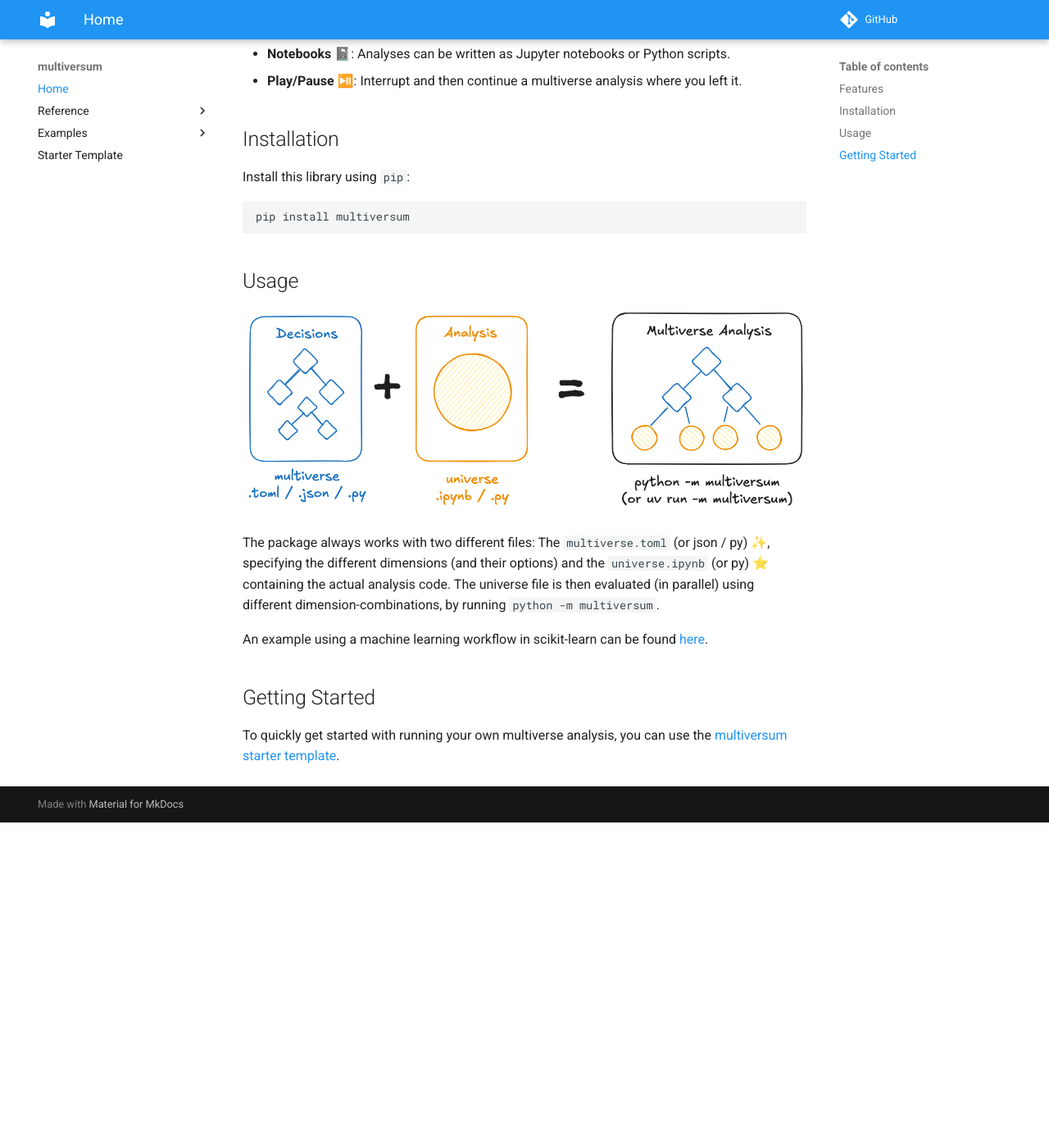
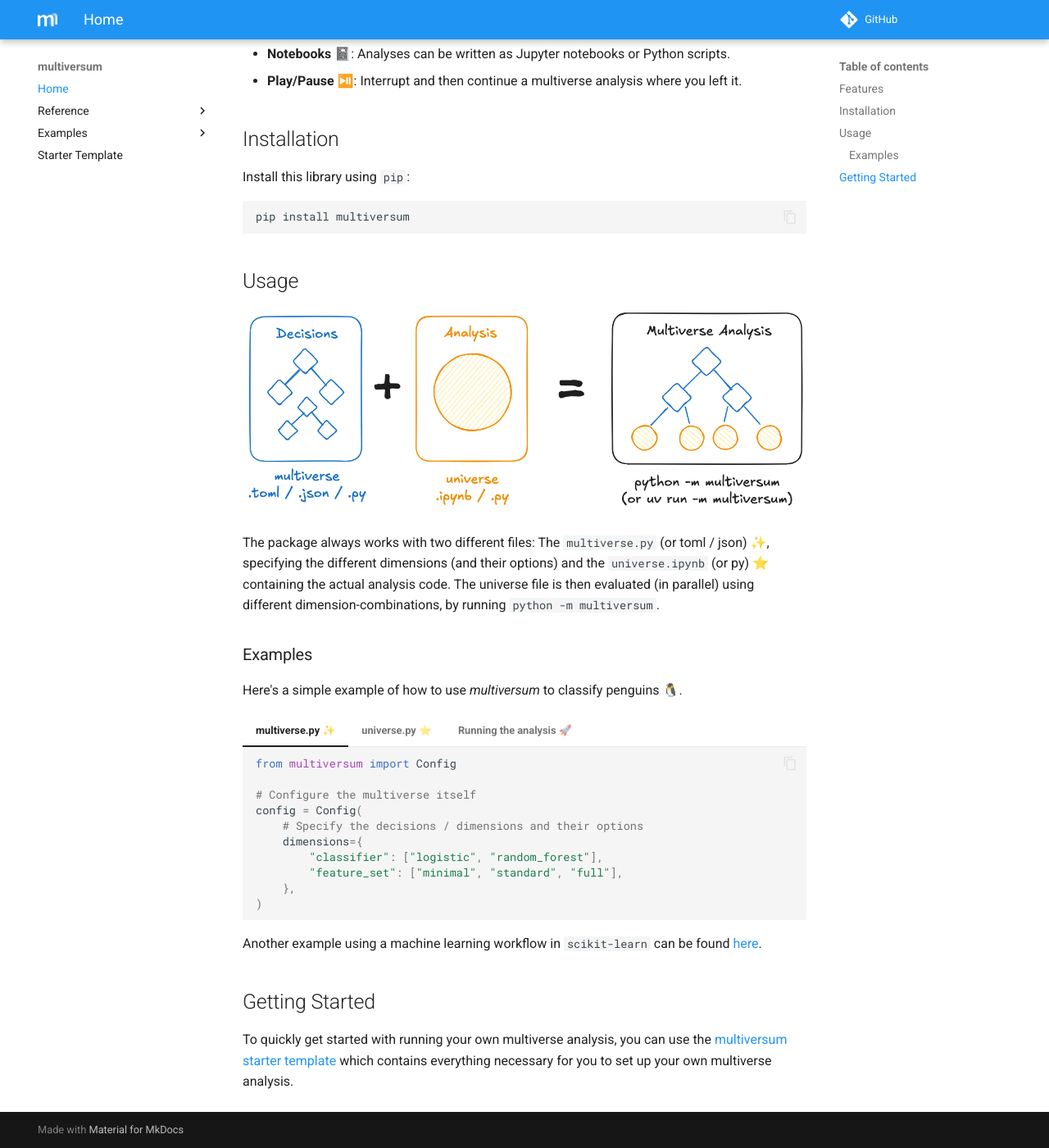
Before and after one commit to jansim/multiversum, an MkDocs documentation site: the page built from docs/index.md, in a window 1280 px wide and 1400 px high, scrolled down 530 px. Shown: the whole window at 82% size. Built offline with MkDocs 1.6.1 and Material for MkDocs 9.7.7, drawn with Linux system fonts in a browser that asks for light colours; comment, search, counter and statistics services are not loaded; before the commit the page ends 1533 px from its top, so only the background shows below that.

Commit message:
Update docs: Add code example and proper favicons (#28)
* Use `mkdocs-click` to generate docs for the CLI

* Add code exampe to docs home

* Update favicon and small logo

````diff
--- a/docs/index.md
+++ b/docs/index.md
@@ -9,7 +9,7 @@
   <img alt="multiversum logo" src="assets/logo.svg" width="60%" align="center">
 </p>
 
-`multiversum` is a package designed to make it easy to conduct multiverse analyses in Python. The package is intended to seemlessly integrate into a normal analysis or ML workflow and can also be added to an existing pipeline.
+_multiversum_ is a package designed to make it easy to conduct multiverse analyses in Python. The package is intended to seemlessly integrate into a normal analysis or ML workflow and can also be added to an existing pipeline.
 
 ### Features
 
@@ -29,10 +29,109 @@ pip install multiversum
 
 ![Illustration of how to conduct a multiverse analysis using multiversum.](./assets/multiverse-analysis.excalidraw.png)
 
-The package always works with two different files: The `multiverse.toml` (or json / py) ✨️, specifying the different dimensions (and their options) and the `universe.ipynb` (or py) ⭐️ containing the actual analysis code. The universe file is then evaluated (in parallel) using different dimension-combinations, by running `python -m multiversum`.
+The package always works with two different files: The `multiverse.py` (or toml / json) ✨️, specifying the different dimensions (and their options) and the `universe.ipynb` (or py) ⭐️ containing the actual analysis code. The universe file is then evaluated (in parallel) using different dimension-combinations, by running `python -m multiversum`.
 
-An example using a machine learning workflow in scikit-learn can be found [here](../examples/scikit-learn--simple/).
+### Examples
+
+Here's a simple example of how to use _multiversum_ to classify penguins 🐧.
+
+=== "multiverse.py ✨️"
+
+    ```python
+    from multiversum import Config
+
+    # Configure the multiverse itself
+    config = Config(
+        # Specify the decisions / dimensions and their options
+        dimensions={
+            "classifier": ["logistic", "random_forest"],
+            "feature_set": ["minimal", "standard", "full"],
+        },
+    )
+    ```
+
+=== "universe.py ⭐️"
+
+    ```python
+    # Implement the actual analysis
+
+    import pandas as pd
+    from sklearn.linear_model import LogisticRegression
+    from sklearn.ensemble import RandomForestClassifier
+    from sklearn.model_selection import train_test_split
+    from sklearn.metrics import accuracy_score
+    from multiversum import Universe
+
+    # Initialize the Universe with example settings for development
+    # These will automatically be overwritten by multiversum in the analysis
+    universe = Universe(settings = {
+        # Automatically overwritten
+        "classifier": "logistic",
+        "feature_set": "standard",
+    })
+    seed = universe.seed
+
+    # Load the data
+    df = pd.read_csv("https://raw.githubusercontent.com/allisonhorst/palmerpenguins/main/inst/extdata/penguins.csv")
+
+    # Prepare data based on feature_set dimension
+    X = None
+    if universe.dimensions["feature_set"] == "minimal":
+        X = df[["flipper_length_mm"]]
+    elif universe.dimensions["feature_set"] == "standard":
+        X = df[["flipper_length_mm", "bill_length_mm"]]
+    elif universe.dimensions["feature_set"] == "full":
+        X = df[["flipper_length_mm", "bill_length_mm", "bill_depth_mm"]]
+
+    y = df["species"]
+
+    # Split data
+    X_train, X_test, y_train, y_test = train_test_split(X, y, test_size=0.2, random_state=seed)
+
+    # Choose classifier based on dimension
+    model = None
+    if universe.dimensions["classifier"] == "logistic":
+        model = LogisticRegression(random_state=seed)
+    elif universe.dimensions["classifier"] == "random_forest":
+        model = RandomForestClassifier(random_state=seed)
+
+    # Train model
+    model.fit(X_train, y_train)
+
+    # Evaluate
+    y_pred = model.predict(X_test)
+    accuracy = accuracy_score(y_test, y_pred)
+
+    # Prepare
+    results = pd.DataFrame({
+        "accuracy": [accuracy],
+        "feature_count": [len(X.columns)]
+    })
+
+    # Let multiversum handle the storage / saving
+    universe.save_data(results)
+    ```
+
+=== "Running the analysis 🚀️"
+
+    With the files ready, you can then run the actual analysis!
+
+    ```bash
+    python -m multiversum
+    ```
+
+    This will create all possible combinations of the dimensions specified in `multiverse.py` and run the analysis in `universe.py` for each of them.
+
+    The results will be saved in a new `outputs/` directory, including both an aggregated file and individual data from each universe to help you understand what exactly happend.
+
+    If you are using `uv` to manage your Python projects, you can run the analysis via:
+
+    ```bash
+    uv run -m multiversum
+    ```
+
+Another example using a machine learning workflow in `scikit-learn` can be found [here](../examples/scikit-learn--simple/).
 
 ## Getting Started
 
-To quickly get started with running your own multiverse analysis, you can use the [multiversum starter template](https://github.com/jansim/multiversum-template).
+To quickly get started with running your own multiverse analysis, you can use the [multiversum starter template](https://github.com/jansim/multiversum-template) which contains everything necessary for you to set up your own multiverse analysis.
--- a/mkdocs.yml
+++ b/mkdocs.yml
@@ -1,14 +1,21 @@
 site_name: "multiversum"
 theme:
   name: "material"
+  logo: "assets/multiversum_favicon_w.png"
+  favicon: "assets/multiversum_favicon.png"
   palette:
     primary: "blue"
     accent: "light blue"
+  features:
+    - content.code.copy
 
 repo_url: https://github.com/jansim/multiversum/
 
 markdown_extensions:
   - mkdocs-click
+  - pymdownx.superfences
+  - pymdownx.tabbed:
+      alternate_style: true
 
 plugins:
   - mkdocstrings:
````
Also changed, not shown: docs/assets/multiversum_favicon.png (added), docs/assets/multiversum_favicon_w.png (added), 1 other file.
